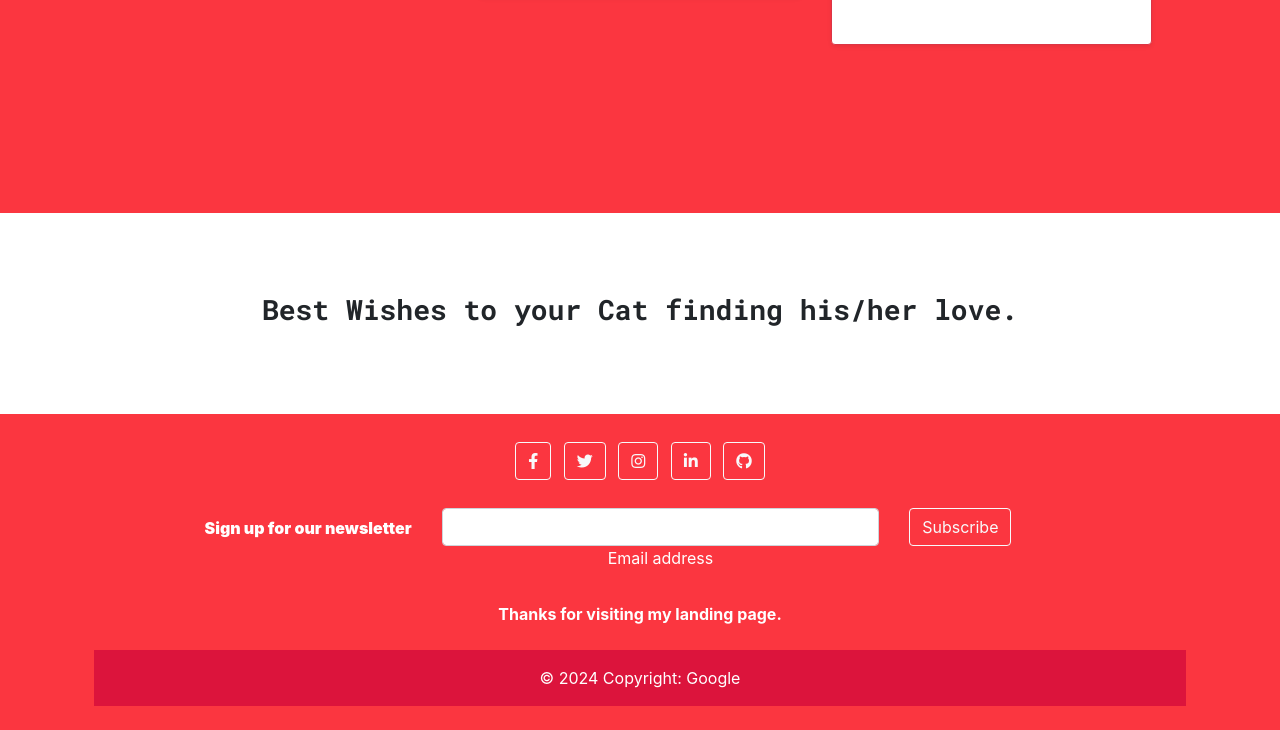
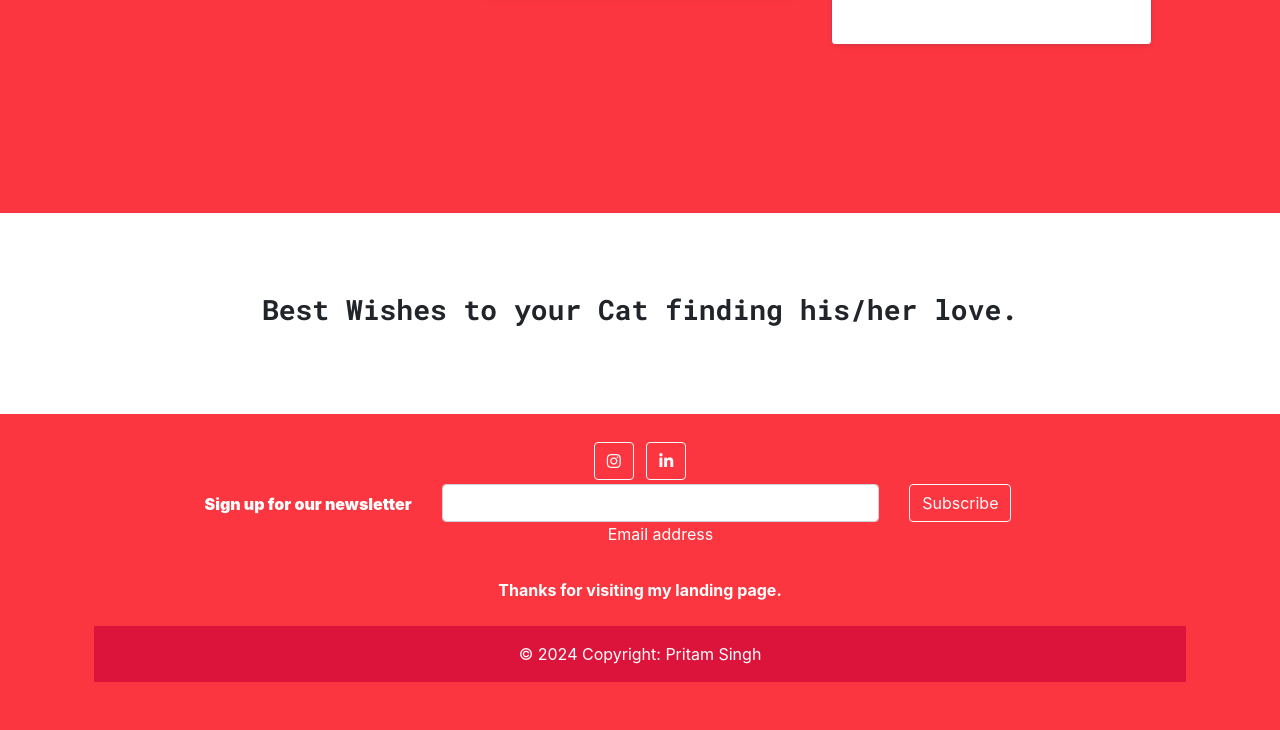
Before and after one commit to spexcher/meetcat, a plain HTML site: page index.html in a window 1280 px wide. Shown: the part 3433-4163 px from the top of the page. Drawn offline with nearby package versions, Linux system fonts and the light colour scheme; no server answers.

Commit message:
Please enter the commit message for your changes. Lines starting with '#' will be ignored, and an empty message aborts the commit.
On branch main
Your branch is up to date with 'origin/main'.

Changes to be committed:
	modified:   index.html

```diff
--- a/index.html
+++ b/index.html
@@ -253,31 +253,23 @@
   <div class="container p-4" style="background-color: #fb3640;">
     <!-- Section: Social media -->
     <section class="mb-4">
-      <!-- Facebook -->
-      <a class="btn btn-outline-light btn-floating m-1" href="#!" role="button"
-        ><i class="fab fa-facebook-f"></i
-      ></a>
 
-      <!-- Twitter -->
-      <a class="btn btn-outline-light btn-floating m-1" href="#!" role="button"
-        ><i class="fab fa-twitter"></i
-      ></a>
 
       <!-- Instagram -->
-      <a class="btn btn-outline-light btn-floating m-1" href="#!" role="button"
+      <a class="btn btn-outline-light btn-floating m-1" href="https://www.instagram.com/strange_soul_8877/" role="button"
         ><i class="fab fa-instagram"></i
       ></a>
 
       <!-- Linkedin -->
-      <a class="btn btn-outline-light btn-floating m-1" href="#!" role="button"
+      <a class="btn btn-outline-light btn-floating m-1" href="https://www.linkedin.com/in/pritam-singh-52a196256/" role="button"
         ><i class="fab fa-linkedin-in"></i
       ></a>
 
       <!-- Github -->
-      <a class="btn btn-outline-light btn-floating m-1" href="#!" role="button"
+      <!-- <a class="btn btn-outline-light btn-floating m-1" href="#!" role="button"
         ><i class="fab fa-github"></i
       ></a>
-    </section>
+    </section> -->
     <!-- Section: Social media -->
 
     <!-- Section: Form -->
@@ -331,7 +323,7 @@
   <!-- Copyright -->
   <div class="text-center p-3" style="background-color:crimson;">
     © 2024 Copyright:
-    <a class="text-white" href="https://google.com/">Google</a>
+    <a class="text-white" href="#">Pritam Singh</a>
   </div>
   <!-- Copyright -->
 </footer>
```
